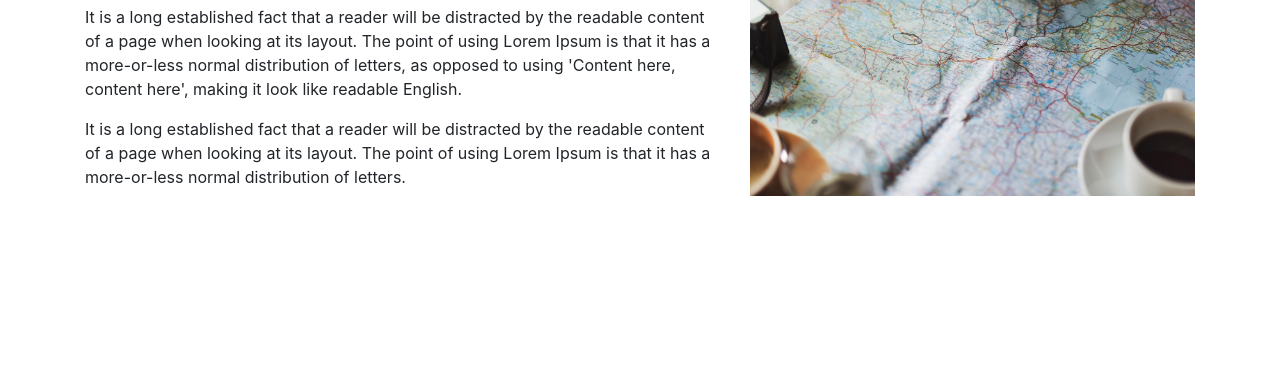
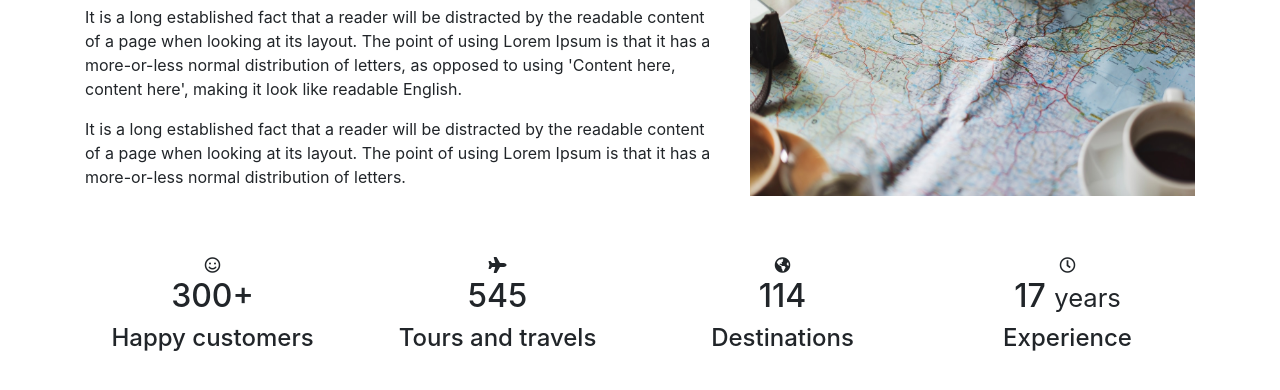
Before and after one commit to pyace1/GrandTour, a plain HTML site: page index.html in a window 1280 px wide. Shown: the part 692-1082 px from the top of the page. Before the commit the page ends 945 px from the top, so only its background shows below. Drawn offline with nearby package versions, Linux system fonts and the light colour scheme.

Commit message:
counter html

```diff
--- a/index.html
+++ b/index.html
@@ -92,6 +92,33 @@
         </div>
     </section>
 
+    <!-- counter -->
+
+    <section class="counter container text-center pb-5">
+        <div class="row">
+            <div class="col-md-3 col-sm-6">
+                <i class="far fa-smile"></i>
+                <h2>300+</h2>
+                <h4>Happy customers</h4>
+            </div>
+            <div class="col-md-3 col-sm-6">
+                <i class="fas fa-plane"></i>
+                <h2>545</h2>
+                <h4>Tours and travels</h4>
+            </div>
+            <div class="col-md-3 col-sm-6">
+                <i class="fas fa-globe-americas"></i>
+                <h2>114</h2>
+                <h4>Destinations</h4>
+            </div>
+            <div class="col-md-3 col-sm-6">
+                <i class="far fa-clock"></i>
+                <h2>17 <small>years</small></h2>
+                <h4>Experience</h4>
+            </div>
+        </div>
+    </section>
+
 
 
     <!-- Optional JavaScript -->
```
